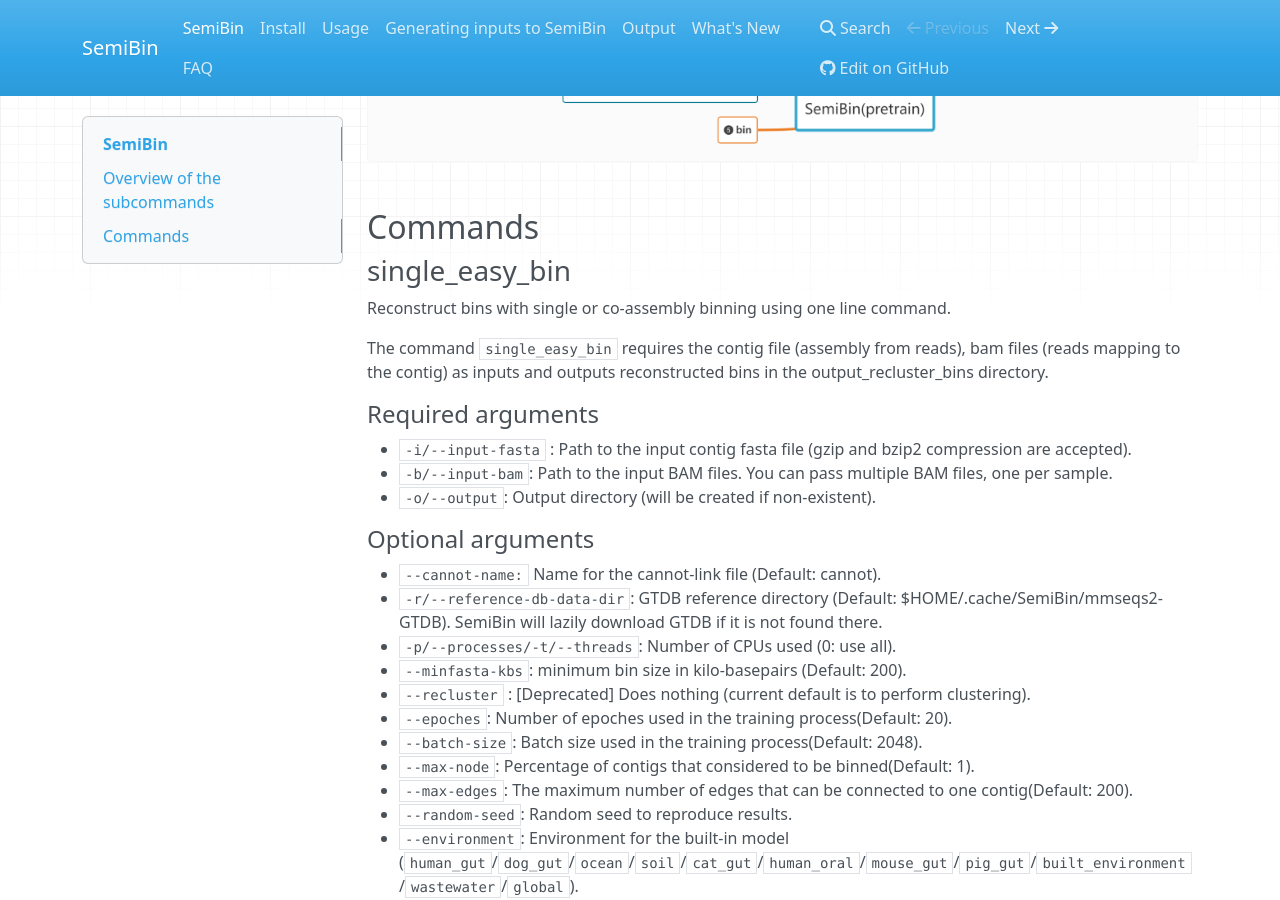
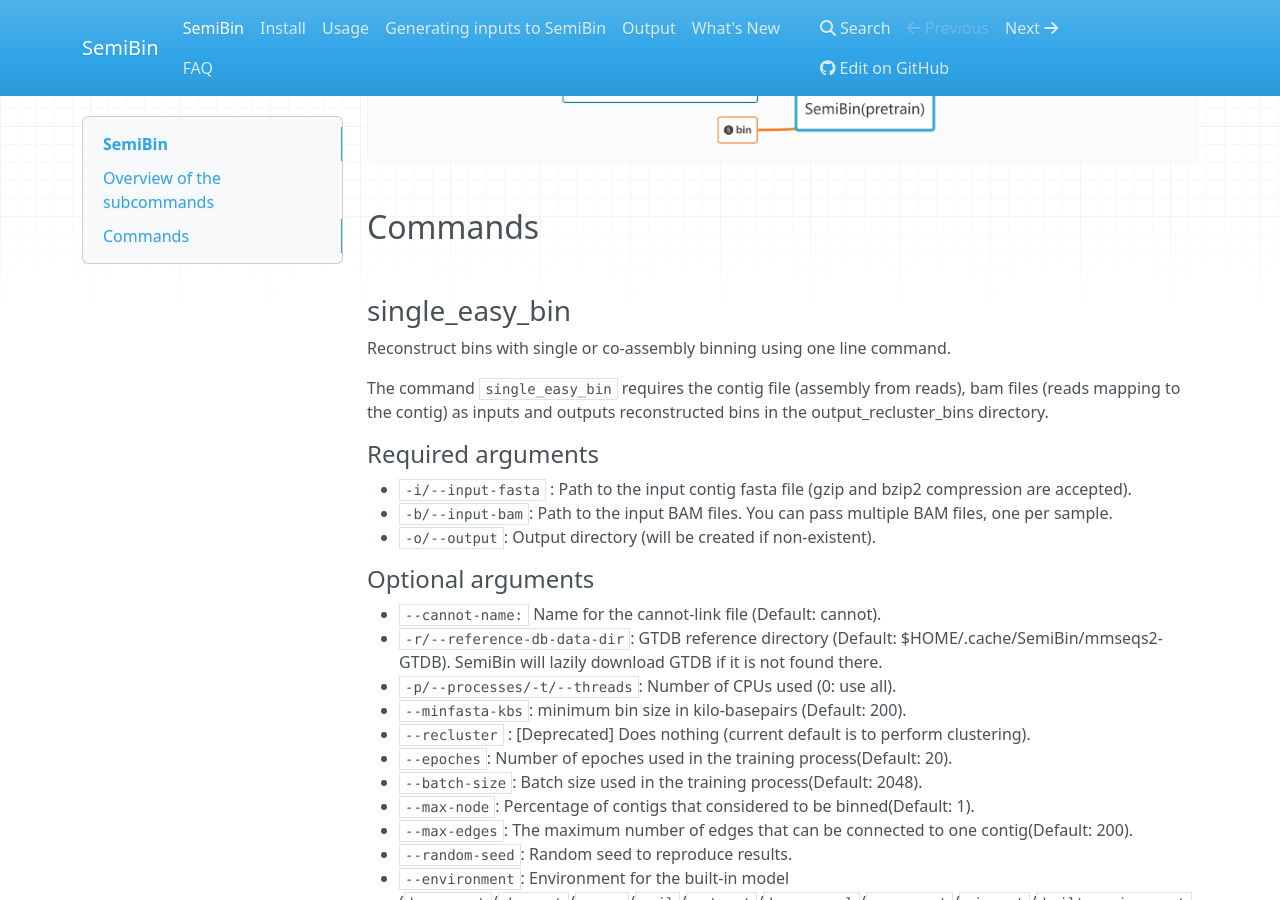
Before and after one commit to BigDataBiology/SemiBin, an MkDocs documentation site: the page built from docs/index.md, in a window 1280 px wide and 900 px high, scrolled down 1098 px. Built offline with MkDocs 1.6.1, drawn with Linux system fonts in a browser that asks for light colours; nearby versions of some CDN libraries.

Commit message:
update docs

```diff
--- a/docs/index.md
+++ b/docs/index.md
@@ -37,6 +37,8 @@
 ![](SemiBin.png)
 
 ## Commands
+
+ <br/>
 
 ### single_easy_bin
 
@@ -90,7 +92,7 @@
 * `--reference-db-data-dir`, `--processes`, `--minfasta-kbs`, `--recluster`,`--epoches`, `--batch-size`, `--max-node`, `--max-edges`, `--random-seed`, `--ratio`, `--min-len`, `--ml-threshold`, `--no-recluster` and ``--orf-finder` are same as for
 `single_easy_bin`
 
-
+ <br/><br/>
 
 ### generate_cannot_links
 
@@ -107,7 +109,7 @@
 
 * `-o/--output`, `--cannot-name`, `-r/--reference-db-data-dir`, `--ratio`, `--min-len`, `--ml-threshold` and `--taxonomy-annotation-table` are same as for `single_easy_bin`.
 
-
+ <br/><br/>
 
 ### generate_sequence_features_single
 
@@ -121,7 +123,7 @@
 
 * `-p/--processes/-t/--threads`, `--ratio`, `--min-len` and `--ml-threshold` are same as for `single_easy_bin`.
 
-
+ <br/><br/>
 
 ### generate_sequence_features_multi
 
@@ -137,7 +139,7 @@
 * `-p/--processes/-t/--threads`, `--ratio`, `--min-len`and `--ml-threshold` are the same as for `single_easy_bin`.
 * `-s/--separator` are the same as for `multi_easy_bin`.
 
-
+ <br/><br/>
 
 ### train ####
 
@@ -155,7 +157,7 @@
 
 * `--epoches`, `--batch-size`, `-p/--processes/-t/--threads`, `--random-seed`, `--ratio`, `--min-len` and `--orf-finder` are the same as for `single_easy_bin`
 
-
+ <br/><br/>
 
 ### bin
 
@@ -170,7 +172,7 @@
 
 * `--minfasta-kbs`, `--recluster`, `--max-node`, `--max-edges`, `-p/--processes/-t/--threads`, `--random-seed`, `--environment`, `--ratio`, `--min-len`, `--no-recluster` and `--orf-finder` are  the same as for `single_easy_bin`
 
-
+ <br/><br/>
 
 ### download_GTDB
 
@@ -179,13 +181,13 @@
 * `-r/--reference-db-data-dir`: Where to store the GTDB data (default: `$HOME/.cache/SemiBin/mmseqs2-GTDB`)
 * `-f/--force`: Whether to download GTDB even if the data is found at the path (default is to not download).
 
-
+ <br/><br/>
 
 ### check_install
 
 Check required dependencies.
 
-
+ <br/><br/>
 
 ### concatenate_fasta
 
```
